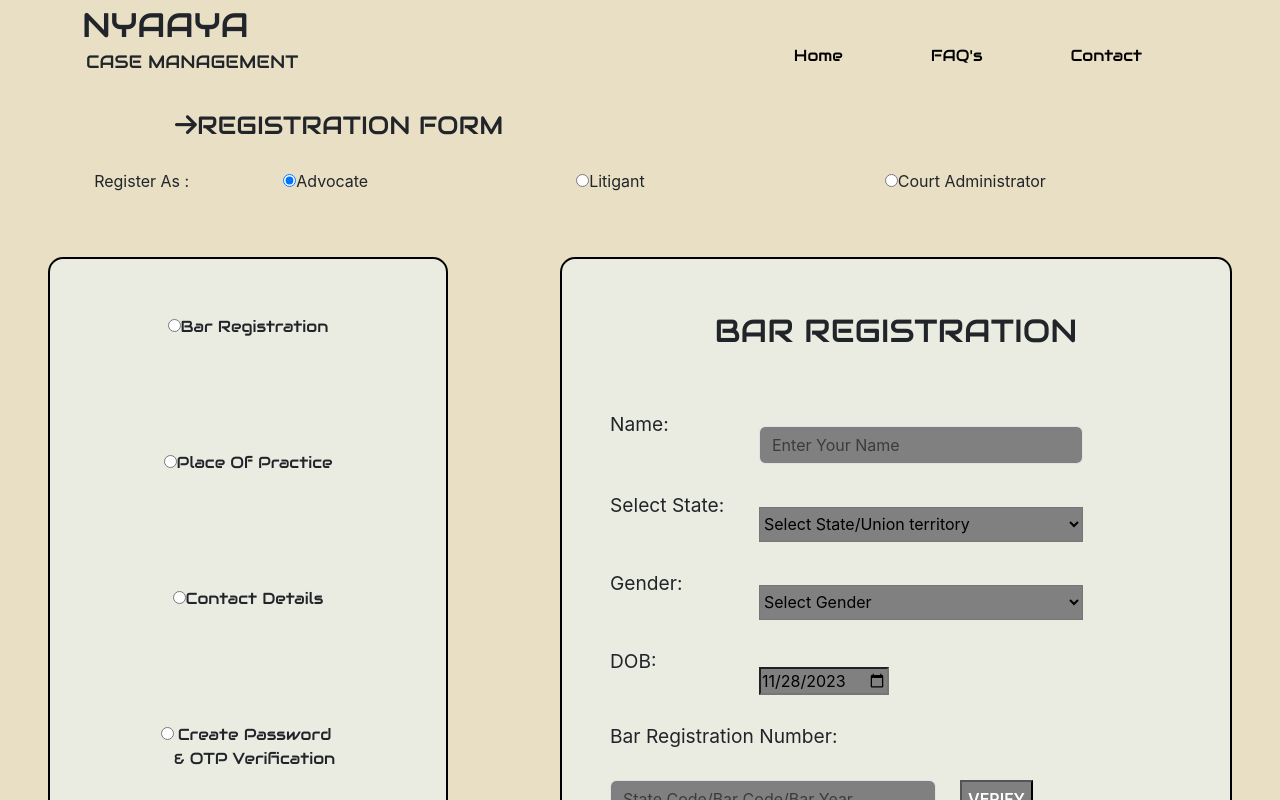
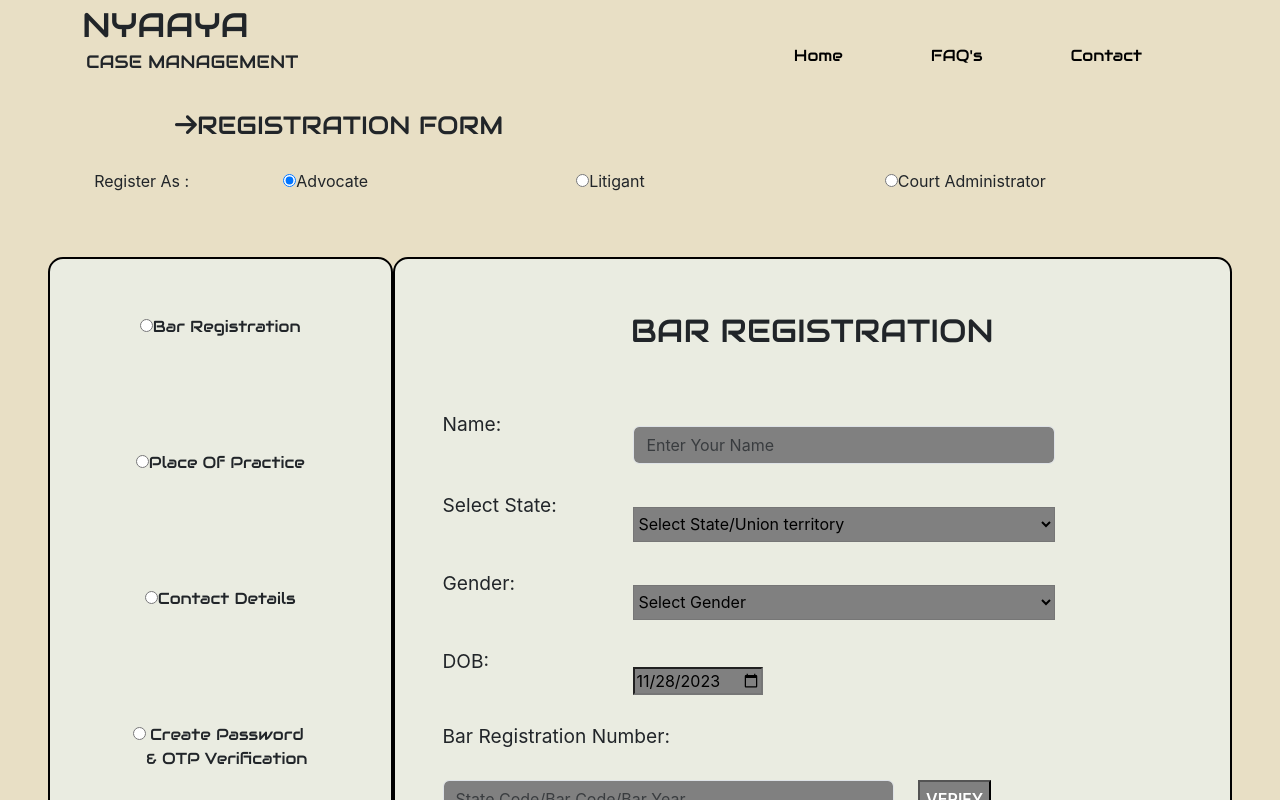
Before and after one commit to udaykumarcoder/NyaayaG160, a React (Create React App) app in the folder eportal/: page /signup in a window 1280 px wide. Shown: the top 800 px of the page. Built offline with nearby package versions, Linux system fonts and the light colour scheme.

Commit message:
big laptop boxes size changed

```diff
--- a/eportal/src/Components/AdministratorForm.css
+++ b/eportal/src/Components/AdministratorForm.css
@@ -37,7 +37,8 @@
 }
 .right-box{
     padding: 3rem;
-    width: 42rem;
+    height: 40rem;
+    width: 60rem;
     background-color: #eaece1;
     text-align: center;
     border-radius: 15px;
--- a/eportal/src/Components/AdvocateForm.css
+++ b/eportal/src/Components/AdvocateForm.css
@@ -25,7 +25,8 @@
 }
 .right-box{
     padding: 3rem;
-    width: 42rem;
+    height: 40rem;
+    width: 60rem;
     background-color: #eaece1;
     text-align: center;
     border-radius: 15px;
```
